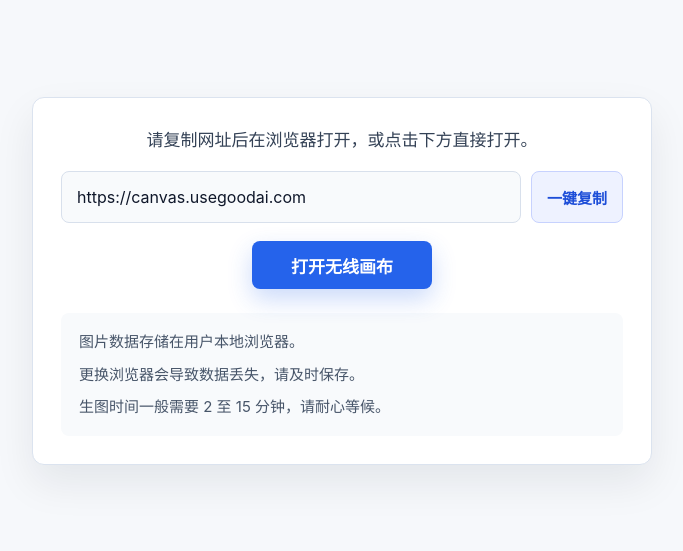
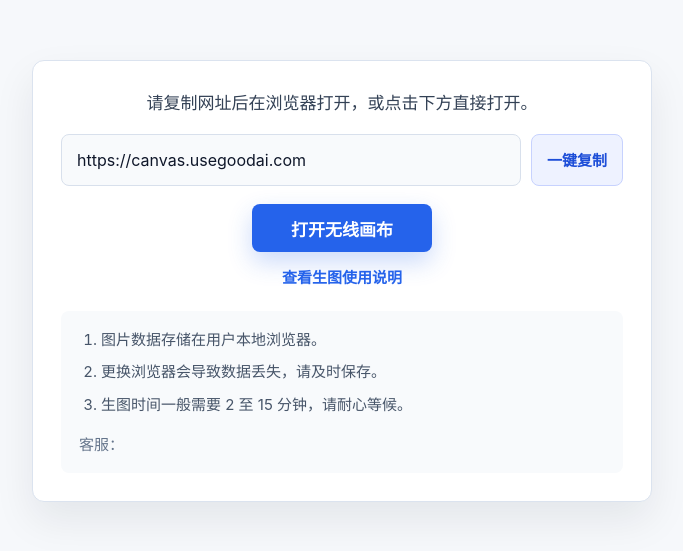
Before and after one commit to youdaowudao/subdocs, a website: page docs/public/go/canvas.html in a window 1280 px wide. Shown: the part 119-670 px from the top of the page, without its empty margins (298-981 px from the left). Drawn offline with Linux system fonts and the light colour scheme.

Commit message:
docs: refine canvas launch instructions

```diff
--- a/docs/public/go/canvas.html
+++ b/docs/public/go/canvas.html
@@ -83,6 +83,19 @@
       text-align: center;
     }
 
+    .guide-link {
+      display: inline-block;
+      margin: 14px 0 0;
+      color: #2563eb;
+      font-size: 15px;
+      font-weight: 600;
+      text-decoration: none;
+    }
+
+    .guide-link:hover {
+      text-decoration: underline;
+    }
+
     .button {
       display: inline-flex;
       align-items: center;
@@ -121,12 +134,20 @@
       line-height: 1.75;
     }
 
-    .notes p {
+    .notes ol {
       margin: 0;
+      padding-left: 22px;
     }
 
-    .notes p + p {
+    .notes li + li {
       margin-top: 6px;
+    }
+
+    .service {
+      margin: 14px 0 0;
+      color: #64748b;
+      font-size: 15px;
+      line-height: 1.7;
     }
 
     @media (max-width: 520px) {
@@ -155,11 +176,16 @@
     </div>
     <div class="actions">
       <a class="button" href="https://canvas.usegoodai.com" target="_blank" rel="noopener noreferrer">打开无线画布</a>
+      <br>
+      <a class="guide-link" href="/external/image-generation.html" target="_blank" rel="noopener noreferrer">查看生图使用说明</a>
     </div>
     <div class="notes">
-      <p>图片数据存储在用户本地浏览器。</p>
-      <p>更换浏览器会导致数据丢失，请及时保存。</p>
-      <p>生图时间一般需要 2 至 15 分钟，请耐心等候。</p>
+      <ol>
+        <li>图片数据存储在用户本地浏览器。</li>
+        <li>更换浏览器会导致数据丢失，请及时保存。</li>
+        <li>生图时间一般需要 2 至 15 分钟，请耐心等候。</li>
+      </ol>
+      <p class="service">客服：</p>
     </div>
   </main>
   <script>
```
